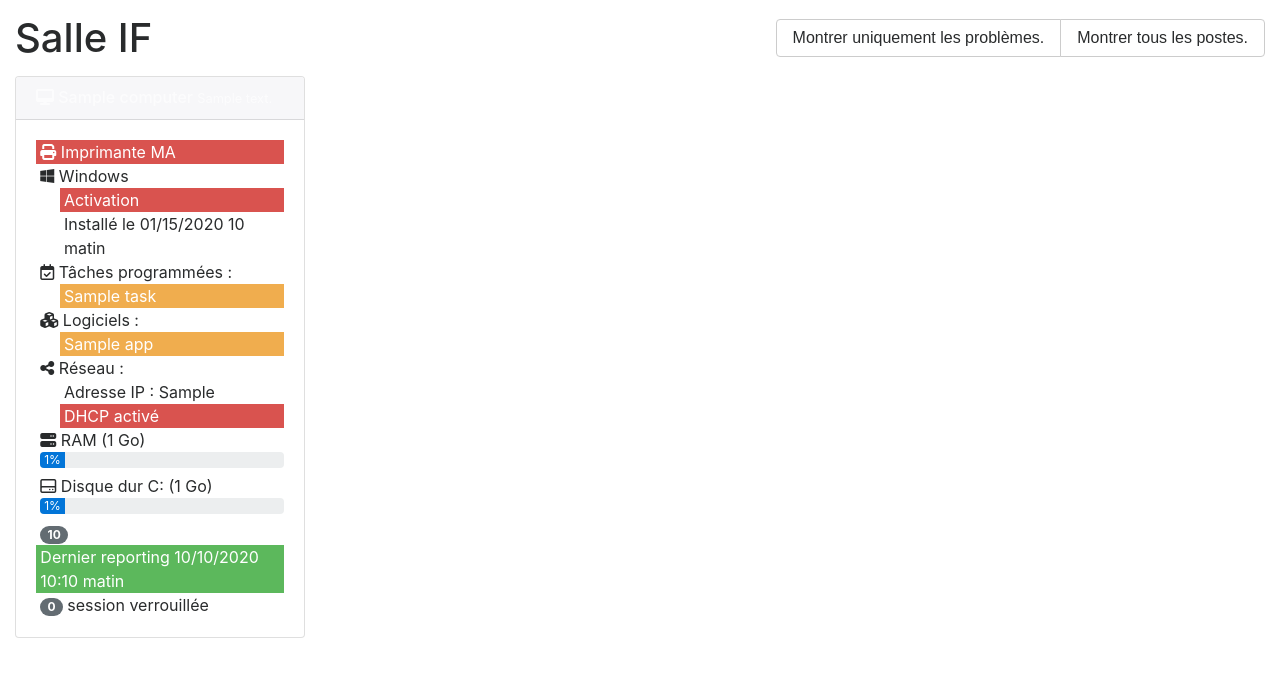
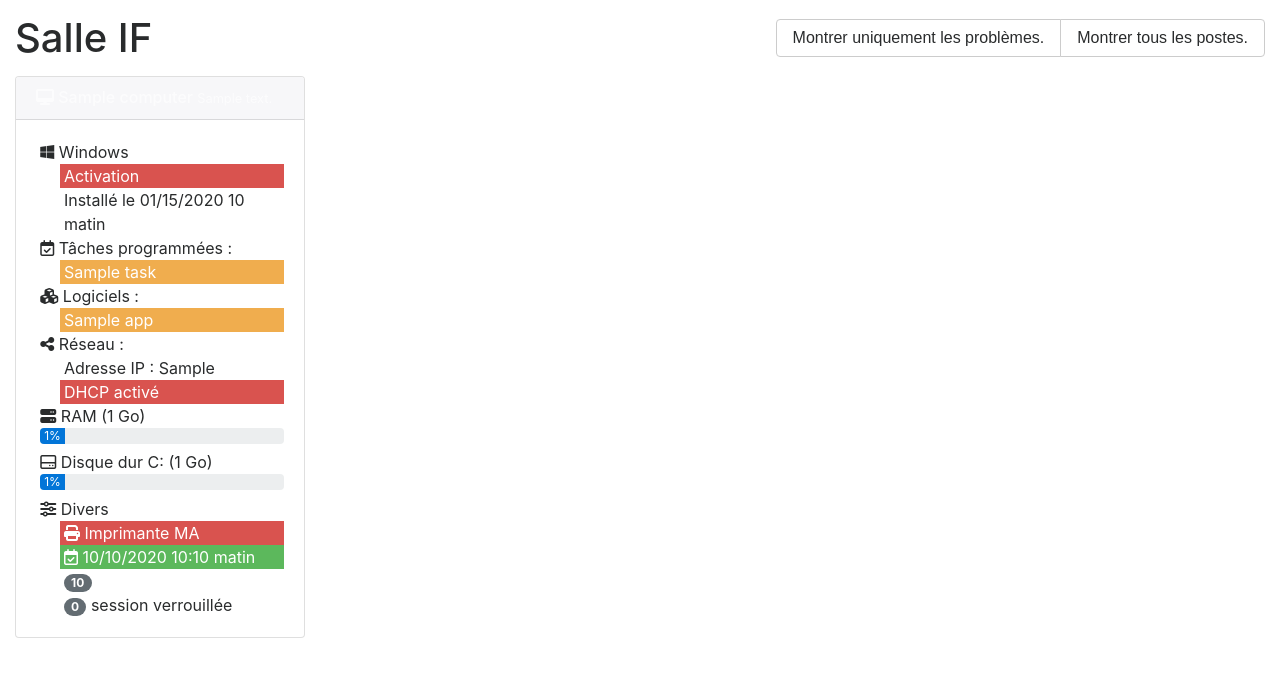
Before and after one commit to BdEINSALyon/dashboard, a Django app: template board/templates/board/computer.html in a window 1280 px wide. Shown: the top 677 px of the page. Run offline with Django 3.2, Linux system fonts and the light colour scheme; the template is opened without the code that fills it: most values are stand-ins (such as "Sample title", 1, 10 or a date in 2020); data that the repository does not hold is empty; some libraries are stand-ins or nearby versions.

Commit message:
Better display

```diff
--- a/board/static/board/style.css
+++ b/board/static/board/style.css
@@ -16,14 +16,11 @@ body {
     margin-bottom: 1ex;
 }
 
-ul.no-style {
-    list-style: none;
-}
-
 li {
     padding: 0 0 0 0.5ex;
 }
 
 li ul {
     padding-left: 1.2em;
+    list-style: none;
 }
--- a/board/templates/board/computer.html
+++ b/board/templates/board/computer.html
@@ -43,12 +43,9 @@
                         </h6>
                         <div class="card-block">
                             <ul class="list-unstyled mb-0">
-                                <li class="text-white bg-{% if status.imprimante_ma %}success{% else %}danger{% endif %}">
-                                    <i class="fa fa-print"></i> Imprimante MA
-                                </li>
                                 <li>
                                     <i class="fa fa-windows"></i> Windows
-                                    <ul class="no-style">
+                                    <ul>
                                         <li class="text-white bg-{% if status.windows_activation %}success{% else %}danger{% endif %}">
                                             Activation
                                         </li>
@@ -58,7 +55,7 @@
                                     </ul>
                                 </li>
                                 <li><i class="fa fa-calendar-check-o"></i> Tâches programmées :
-                                    <ul class="no-style">
+                                    <ul>
                                         {% for _, task in computer.get_sorted_tasks %}
                                             <li data-toggle="tooltip"
                                                 data-placement="top"
@@ -70,7 +67,7 @@
                                     </ul>
                                 </li>
                                 <li><i class="fa fa-cubes"></i> Logiciels :
-                                    <ul class="no-style">
+                                    <ul>
                                         {% for _, app in computer.get_sorted_apps %}
                                             <li data-toggle="tooltip"
                                                 data-placement="top"
@@ -83,7 +80,7 @@
                                 </li>
                                 {% if status.network %}
                                     <li><i class="fa fa-share-alt"></i> Réseau :
-                                        <ul class="no-style">
+                                        <ul>
                                             <li>Adresse IP : {{ status.network.ip }}</li>
                                             <li class="text-white bg-{% if status.network.dhcp %}success{% else %}danger{% endif %}">
                                                 DHCP activé
@@ -112,6 +109,17 @@
                                     </div>
                                 </li>
 
+                            <li><i class="fa fa-sliders"></i> Divers
+                                <ul>
+                                    <li class="text-white bg-{% if status.imprimante_ma %}success{% else %}danger{% endif %}">
+                                        <i class="fa fa-print"></i> Imprimante MA
+                                    </li>
+
+                                    <li class="text-white bg-{% if computer.is_offline %}warning{% else %}success{% endif %}">
+                                        <i class="fa fa-calendar-check-o"></i>
+                                        {{ computer.last_update|date:"SHORT_DATETIME_FORMAT" }}
+                                    </li>
+
                                     {% with prof=status.os.temp_profiles %}
                                         <li class="{% if status.os.temp_profiles is not None %}text-white bg-{{ computer.get_temp_color }}{% endif %}">
                                             <span class="badge badge-pill badge-default">{{ prof }}</span>
@@ -119,11 +127,6 @@
                                             temporaire{% if prof|length > 1 %}s{% endif %}
                                         </li>
                                     {% endwith %}
-
-                                <li class="text-white bg-{% if computer.is_offline %}warning{% else %}success{% endif %}">
-                                    Dernier reporting
-                                    {{ computer.last_update|date:"SHORT_DATETIME_FORMAT" }}
-                                </li>
 
                                     {% with locked=status.os.locked %}
                                         <li>
@@ -148,6 +151,8 @@
                                         </li>
                                     {% endwith %}
                                 </ul>
+                            </li>
+                            </ul>
                         </div>
                     </div>
                 </div>
```
Lines whose indentation alone changed are shown as unchanged.
